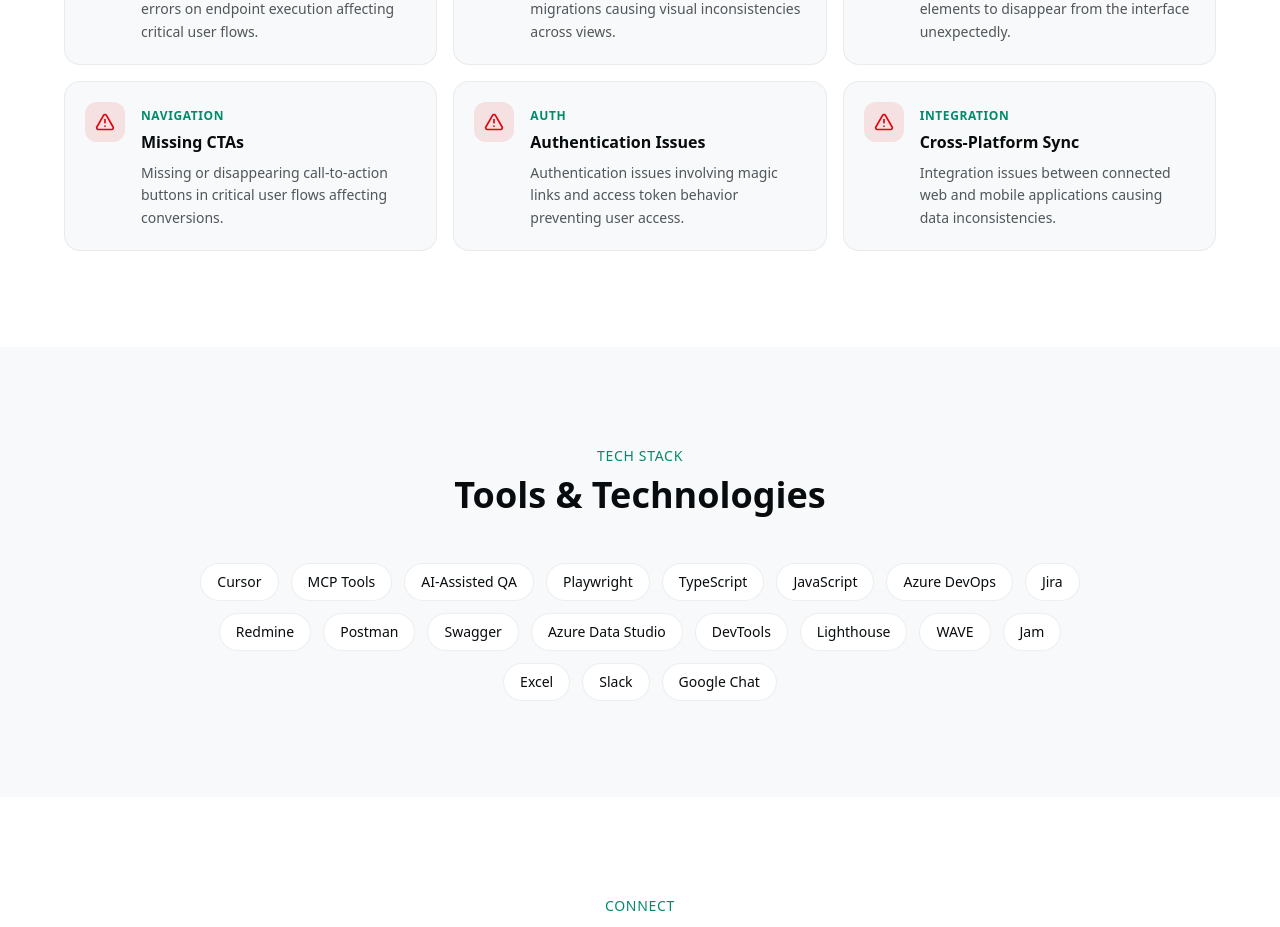
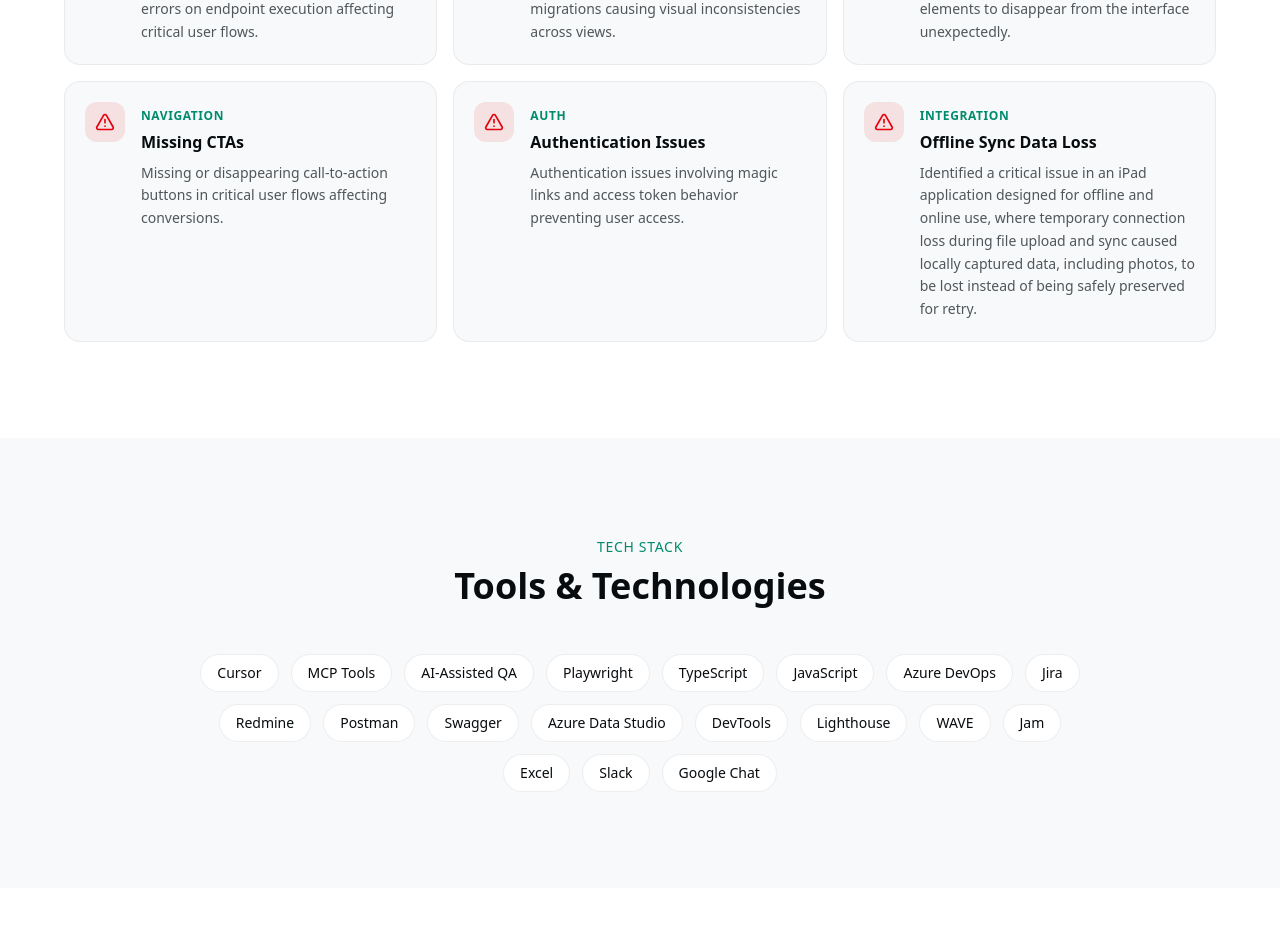
Before and after one commit to Suleidis9510/v0-portfolio-website, a Next.js app: page / in a window 1280 px wide. Shown: the part 5140-6067 px from the top of the page. Built offline with nearby package versions, Linux system fonts and the light colour scheme.

Commit message:
feat: update Integration defect card for Offline Sync Data Loss issue\n\nRevise defect card title and description to reflect new critical issue.

```diff
--- a/components/defects-section.tsx
+++ b/components/defects-section.tsx
@@ -31,8 +31,8 @@ const defectExamples = [
   },
   {
     category: "Integration",
-    title: "Cross-Platform Sync",
-    description: "Integration issues between connected web and mobile applications causing data inconsistencies.",
+    title: "Offline Sync Data Loss",
+    description: "Identified a critical issue in an iPad application designed for offline and online use, where temporary connection loss during file upload and sync caused locally captured data, including photos, to be lost instead of being safely preserved for retry.",
   },
 ]
 
```
